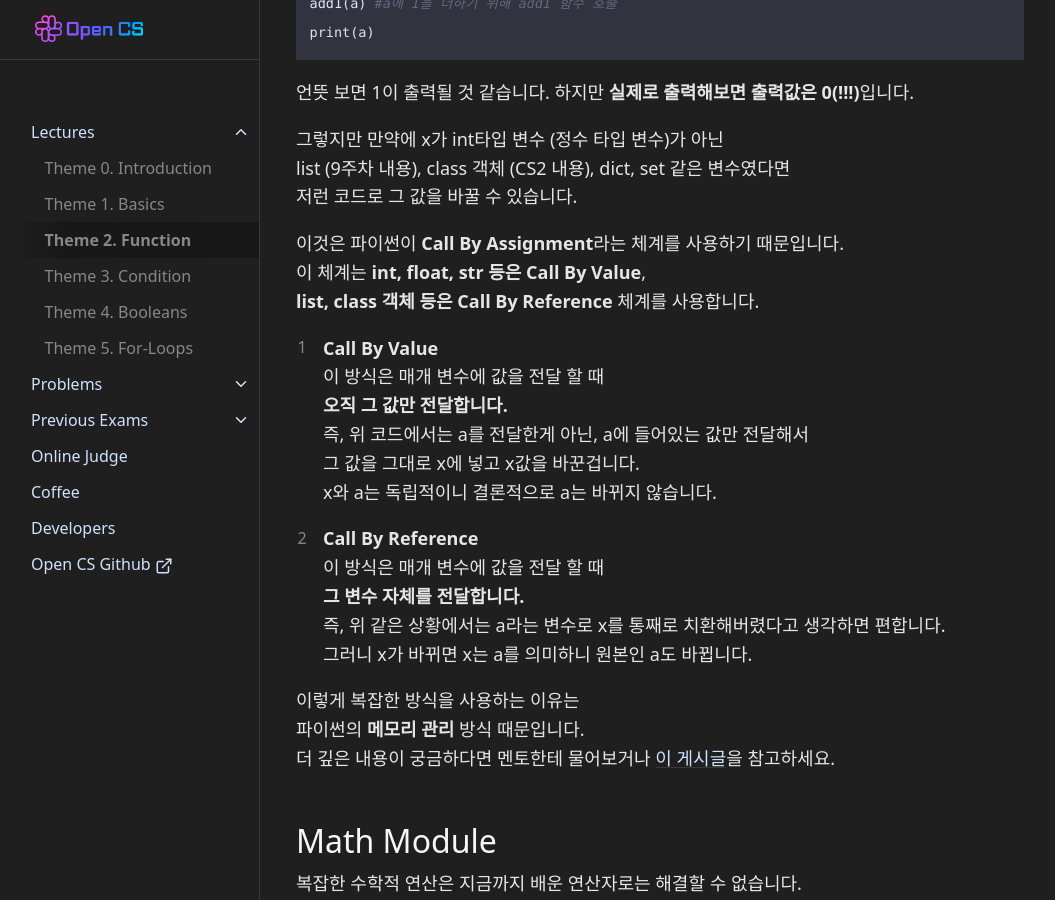
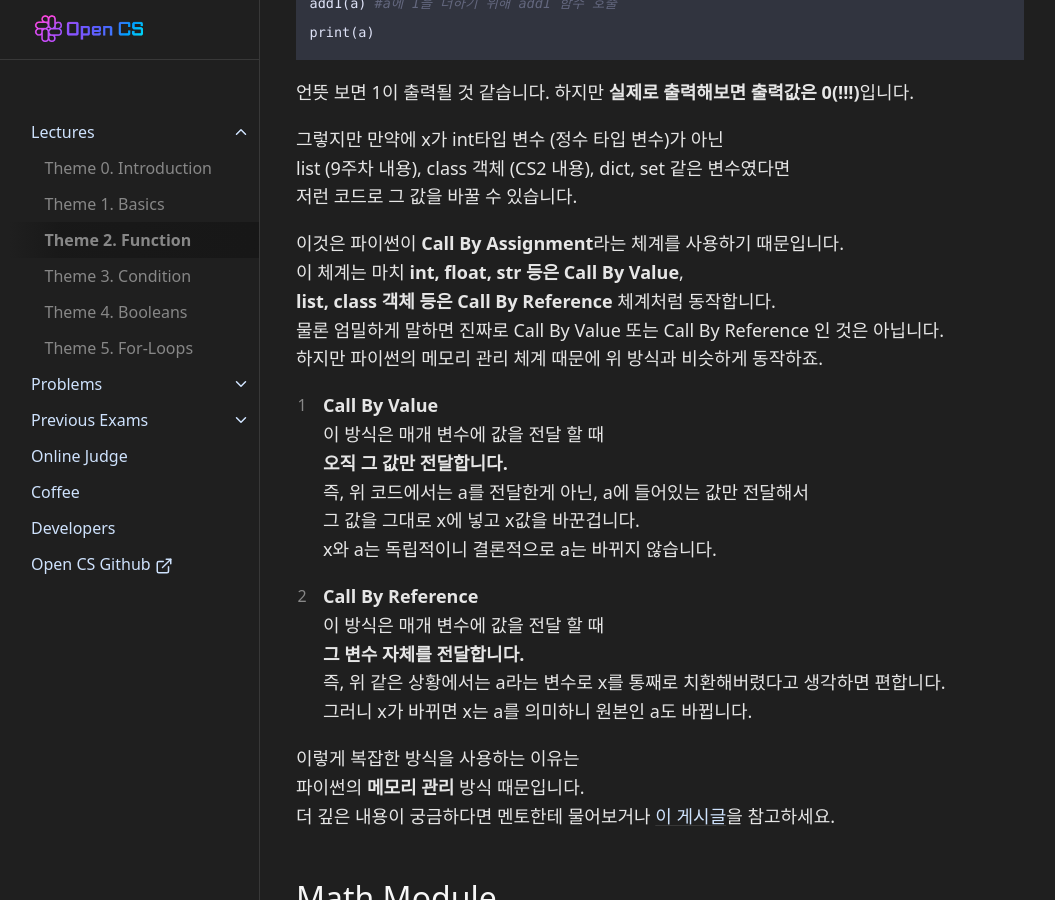
Before and after one commit to OpenCS-ksa/opencs-ksa.github.io, a Jekyll site: the page built from docs/Lectures/lecture2.md, in a window 1280 px wide and 900 px high, scrolled down 4774 px. Shown: the whole window, without its empty margins (112-1167 px from the left). Built offline with Jekyll 4.4.1, drawn with Linux system fonts in a browser that asks for light colours.

Commit message:
Update lecture2.md

```diff
--- a/docs/Lectures/lecture2.md
+++ b/docs/Lectures/lecture2.md
@@ -174,8 +174,10 @@ list (9주차 내용), class 객체 (CS2 내용), dict, set 같은 변수였다
 저런 코드로 그 값을 바꿀 수 있습니다.
 
 이것은 파이썬이 **Call By Assignment**라는 체계를 사용하기 때문입니다.
-이 체계는 **int, float, str 등은 Call By Value**,
-**list, class 객체 등은 Call By Reference** 체계를 사용합니다.
+이 체계는 마치 **int, float, str 등은 Call By Value**,
+**list, class 객체 등은 Call By Reference** 체계처럼 동작합니다.
+물론 엄밀하게 말하면 진짜로 Call By Value 또는 Call By Reference 인 것은 아닙니다.
+하지만 파이썬의 메모리 관리 체계 때문에 위 방식과 비슷하게 동작하죠.
 
 1. **Call By Value**
 이 방식은 매개 변수에 값을 전달 할 때
```
